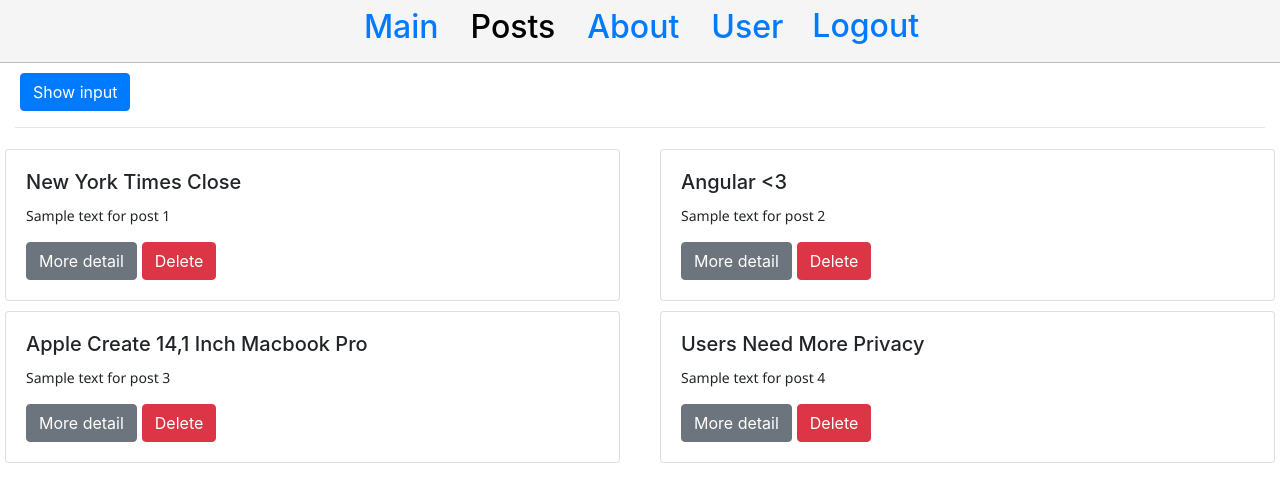
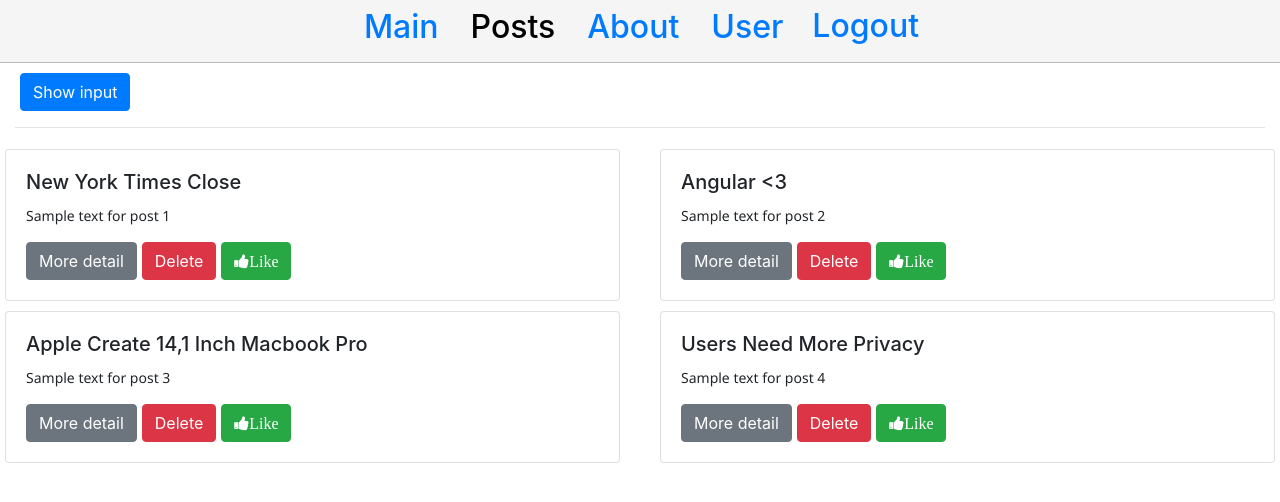
Before and after one commit to Tysiachnyi/tysiachnyiAngularDemo, an Angular app: page /posts in a window 1280 px wide. Both pictures are taken after a click on the button "Login". Shown: the top 502 px of the page. Built offline with nearby package versions, Linux system fonts and the light colour scheme; no server answers.

Commit message:
start creating likedPost method

```diff
--- a/src/app/post/post.component.ts
+++ b/src/app/post/post.component.ts
@@ -1,6 +1,6 @@
 import { Component, OnInit } from '@angular/core';
 import { ActivatedRoute, Params, Router } from '@angular/router';
-import { PostsService, Post } from '../data/posts.service';
+import { PostsService, Post } from '../services/posts.service';
 
 @Component({
   selector: 'app-post',
--- a/src/app/posts/posts.component.html
+++ b/src/app/posts/posts.component.html
@@ -55,9 +55,15 @@
         <h5 class="card-title">{{post.title | titlecase}}</h5>
         <p class="card-text">{{post.text}}</p>
         <a [routerLink]="['/posts',post.id]"
-         class="btn btn-secondary">More detail</a>
-         <button class="btn btn-danger" *ngIf="auth.isAuth"
-                 style="margin-left: 5px;" (click)="deletePost(post.id)">Delete</button>
+         class="btn btn-secondary">More detail
+        </a>
+         <button class="btn btn-danger" style="margin-left: 5px;"
+                 *ngIf="auth.isAuth" (click)="deletePost(post.id)">Delete
+         </button>
+        <button class="btn btn-success" style="margin-left: 5px;"
+                *ngIf="auth.isAuth" (click)="likePost(post.id)">
+          <i class="fa fa-thumbs-up">Like</i>
+        </button>
       </div>
     </div>
   </div>
--- a/src/app/posts/posts.component.ts
+++ b/src/app/posts/posts.component.ts
@@ -1,5 +1,5 @@
 import { Component, OnInit } from '@angular/core';
-import { PostsService } from '../data/posts.service';
+import {Post, PostsService} from '../services/posts.service';
 import {FormControl, FormGroup, Validators} from '@angular/forms';
 import {AuthService} from '../services/auth.service';
 
@@ -15,6 +15,7 @@ export class PostsComponent implements OnInit {
   id: number;
   modal: boolean;
   newPost: number;
+  helper: Post[];
 
   constructor(
     public postsService: PostsService,
@@ -56,4 +57,10 @@ export class PostsComponent implements OnInit {
     this.postsService.posts = this.postsService.posts.filter(d => d.id !== id);
   }
 
+  likePost(id: number) {
+    this.postsService.likedPosts = this.postsService.likedPosts
+        .concat(this.postsService.posts.find(d => d.id === id));
+    console.log(this.postsService.likedPosts);
+
+  }
 }
--- a/src/app/services/auth.service.ts
+++ b/src/app/services/auth.service.ts
@@ -24,12 +24,10 @@ export class AuthService {
             this.loggedDate = new Date();
             this.http.get(this.ipApi).subscribe((response: any) => {
                 this.ip = response.ip;
-                console.log(`http://api.ipstack.com/${this.ip}?access_key=${this.ACCESS_KEY}&format=1`);
                 this.http.get(
                     `http://api.ipstack.com/${this.ip}?access_key=${this.ACCESS_KEY}&format=1`)
                     // tslint:disable-next-line:no-shadowed-variable
                     .subscribe((response: any) => {
-                        console.log(response);
                         this.country = response.country_name;
                         this.countryFlag = response.location.country_flag_emoji;
                     });
--- a/src/app/data/posts.service.ts
+++ b/src/app/services/posts.service.ts
@@ -15,6 +15,8 @@ export class PostsService {
     {title: 'Users need more privacy', text: 'Sample text for post 4', id: 44}
   ];
 
+  likedPosts: Post[] = [];
+
   getById(id: number) {
     return this.posts.find(p => p.id === id);
   }
--- a/src/app/user-profile/user-profile.component.ts
+++ b/src/app/user-profile/user-profile.component.ts
@@ -1,6 +1,6 @@
 import { Component, OnInit } from '@angular/core';
 import {AuthService} from '../services/auth.service';
-import {PostsService} from '../data/posts.service';
+import {PostsService} from '../services/posts.service';
 import {PostsComponent} from '../posts/posts.component';
 
 @Component({
```
